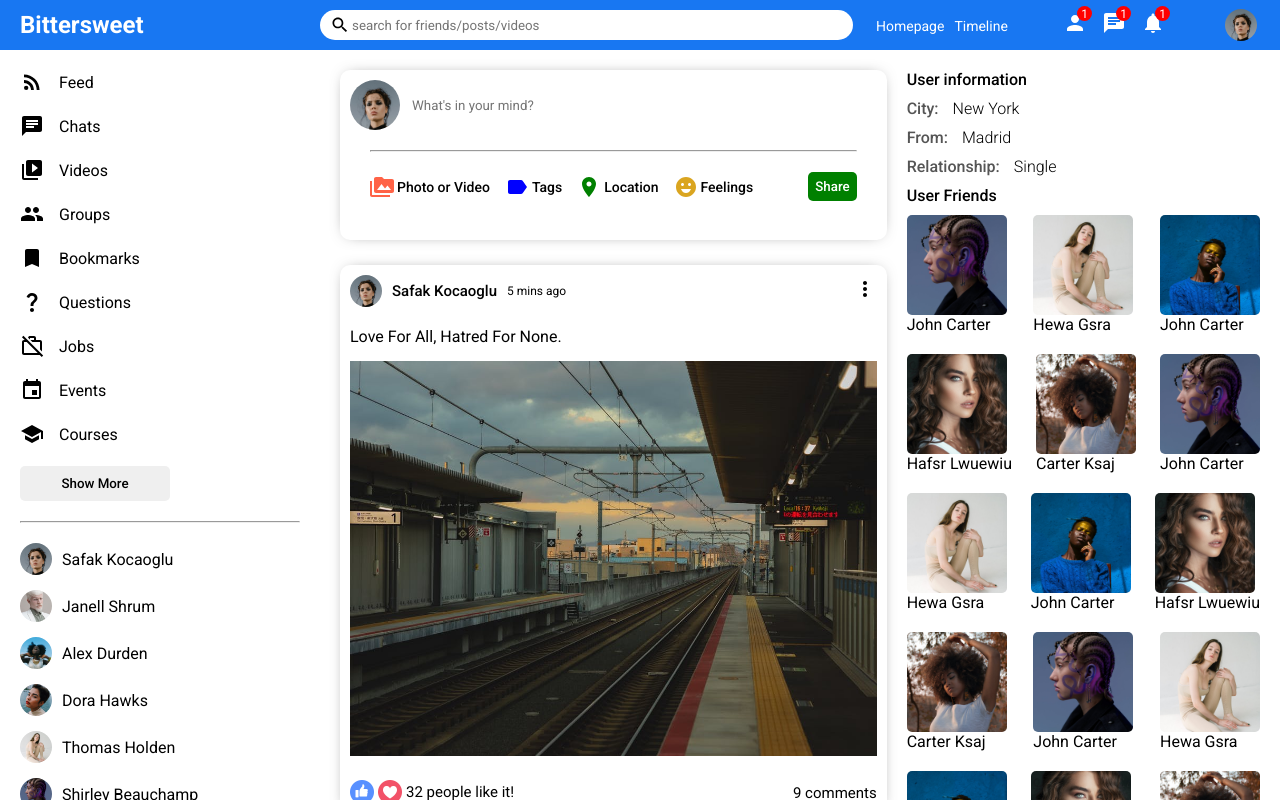
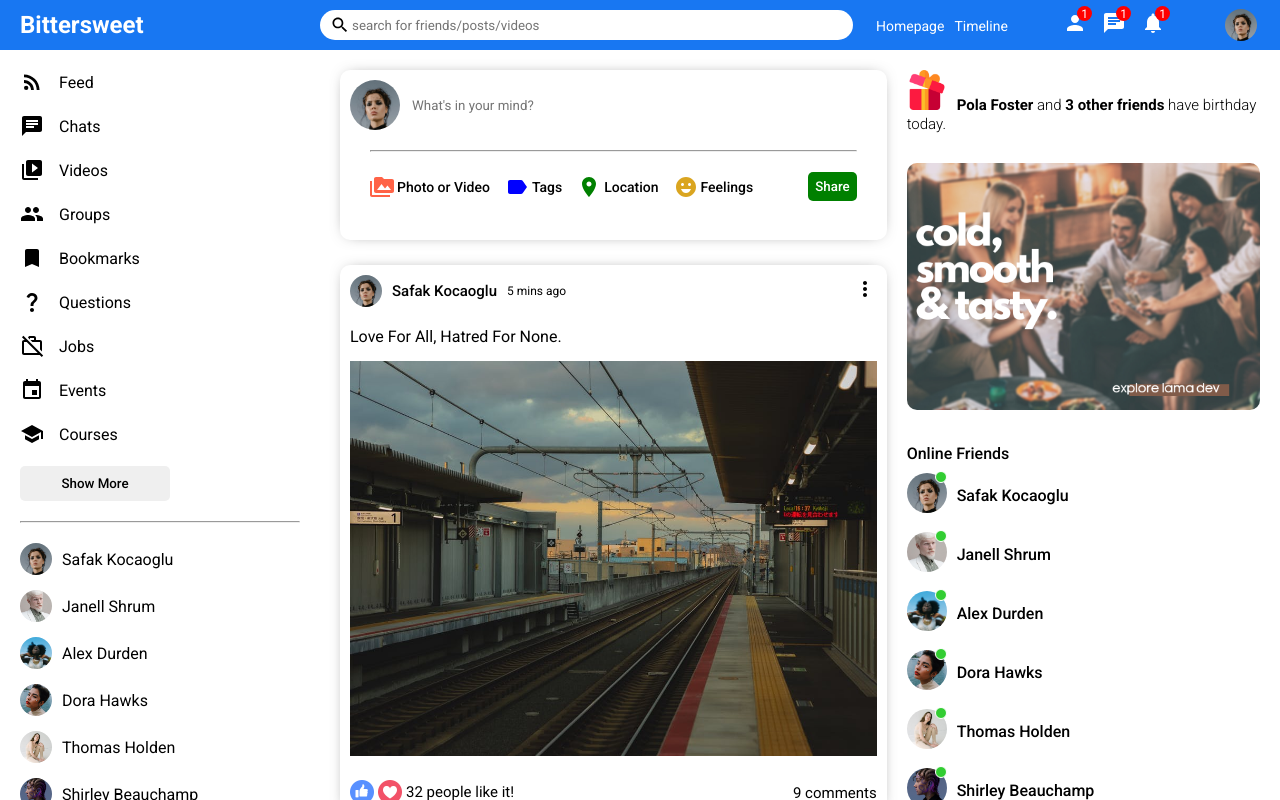
Before and after one commit to itshmnt/Bittersweet-frontend, a React (Create React App) app: page / in a window 1280 px wide. Shown: the top 800 px of the page. Built offline with nearby package versions, Linux system fonts and the light colour scheme; the HTML template or start-up script is replaced by a standard one.

Commit message:
Fixing Conditional Rendering

```diff
--- a/src/components/rightbar/Rightbar.jsx
+++ b/src/components/rightbar/Rightbar.jsx
@@ -109,7 +109,7 @@ export default function Rightbar({profile}) {
     return (
         <div className="rightbar">
             <div className="rightbarWrapper">
-                <ProfileRightbar />
+                {profile ? <ProfileRightbar /> : <HomeRightbar />}
             </div>
         </div>
     )
--- a/src/components/topbar/Topbar.jsx
+++ b/src/components/topbar/Topbar.jsx
@@ -1,4 +1,4 @@
-import { Chat, NotificationAdd, Notifications, Person, Search } from "@mui/icons-material"
+import { Chat, Notifications, Person, Search } from "@mui/icons-material"
 import "./topbar.css"
 
 export default function Topbar() {
```
